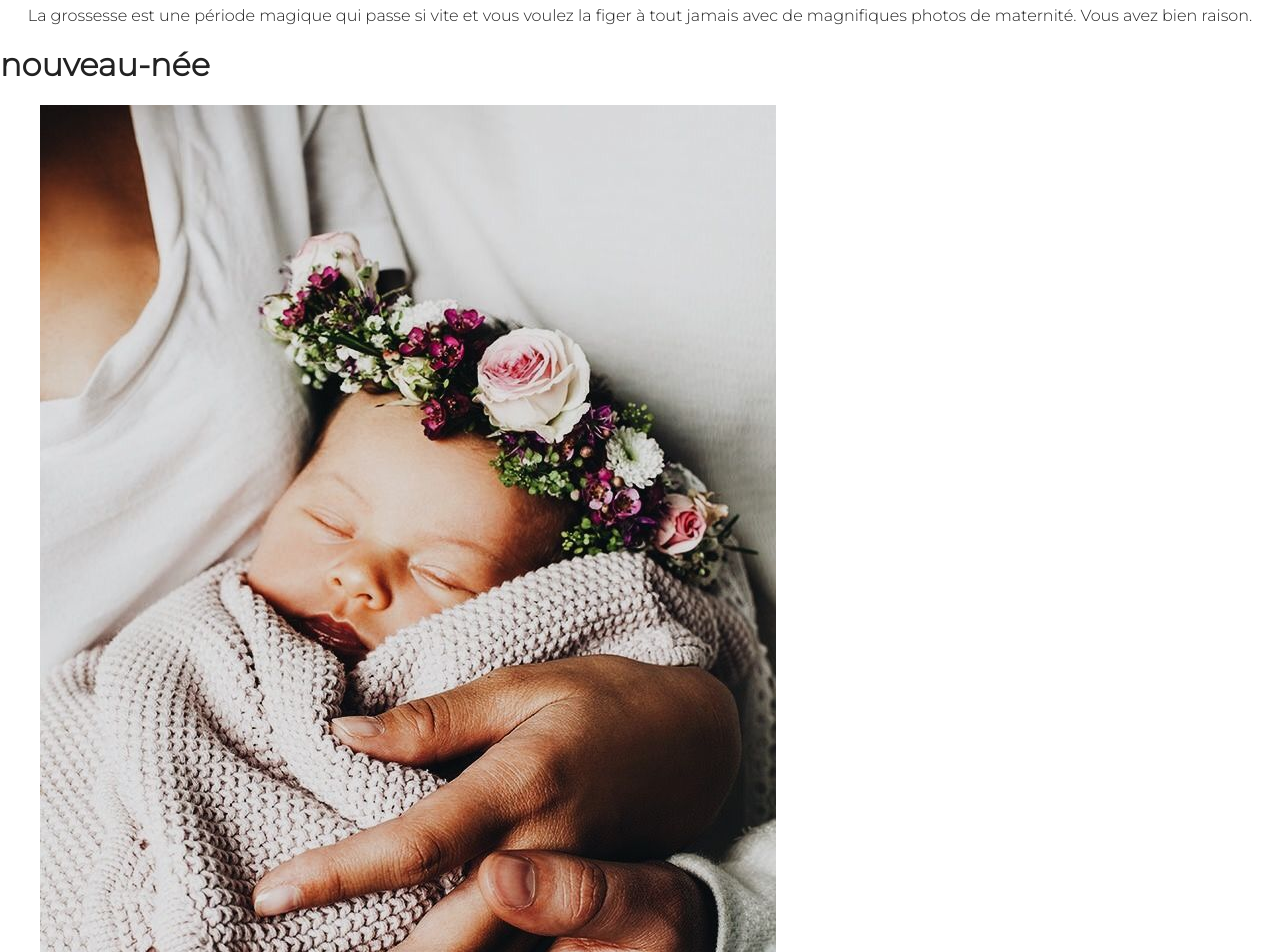
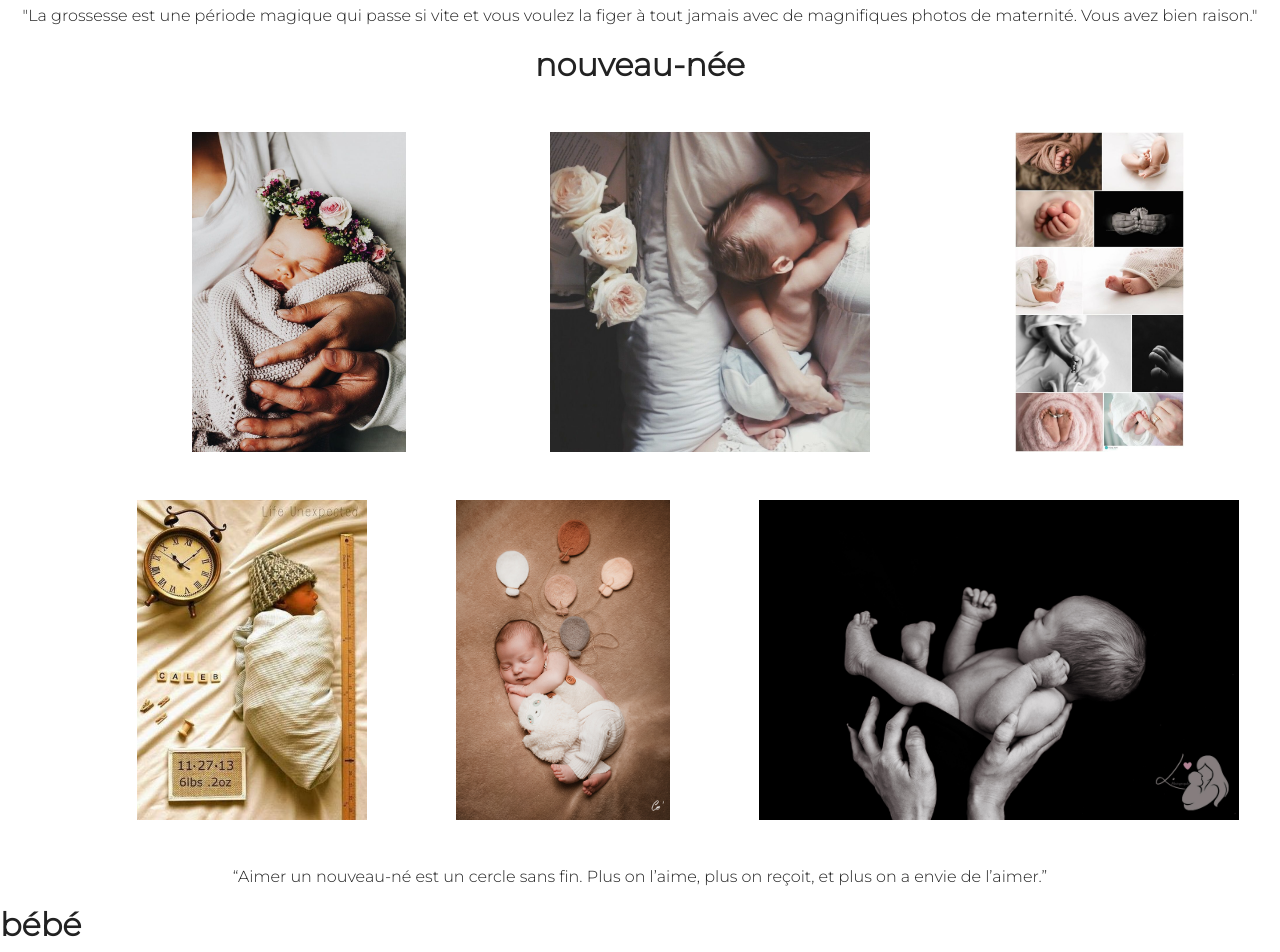
Before and after one commit to Safia5/sitebb, a website built with Parcel: page galerie.html in a window 1280 px wide. Shown: the part 920-1872 px from the top of the page. Built offline with nearby package versions, Linux system fonts and the light colour scheme.

Commit message:
modif img née

```diff
--- a/css/galerie.css
+++ b/css/galerie.css
@@ -49,12 +49,38 @@ nav .onglets a{
  .sous-titre-grossesse article{
    text-align: center;
  }
+ .img-née h1{
+   text-align: center;
+ }
+ .img-née figure{
+  display: flex;
+  justify-content: space-evenly;
+  height: 20em;
+  width: 100%;
+  margin: 3em;
+ }
+ .img-deux-née figure{
+  display: flex;
+  justify-content: space-evenly;
+  height: 20em;
+  width: 100%;
+  margin: 3em;
+ }
+.sous-titre-née{
+  text-align: center;
+}
+
 footer{
-    margin: 0;
+  margin: 0;
+  padding: 0;
+ font-family:"Montserrat", sans-serif;
+ text-align: center;
+ border-top: 5px solid#6f6f6f;
+  /*margin: 0;
     padding: 0;
     font-family:"Montserrat", sans-serif;
     margin-top: 3px;
     margin-left: 300px;
     border-top: 5px solid#6f6f6f; ;
-    text-align: center;
+    text-align: center;*/
   }
--- a/galerie.html
+++ b/galerie.html
@@ -57,8 +57,8 @@
 
         <section class="sous-titre-grossesse">
         <article>
-            <p>La grossesse est une période magique qui passe si vite et vous voulez la figer à tout jamais
-                avec de magnifiques photos de maternité. Vous avez bien raison.</p>
+            <p>"La grossesse est une période magique qui passe si vite et vous voulez la figer à tout jamais
+                avec de magnifiques photos de maternité. Vous avez bien raison."</p>
         </article>
         </section>
 
@@ -69,6 +69,11 @@
             <img src="img/nvx-né1.jpg" alt="nouveau-née">
             <img src="img/nvx-né2.jpg" alt="nouveau-née">
             <img src="img/nvx-né3.jpg" alt="nouveau-née">
+        </figure>
+        </section>
+
+        <section class="img-deux-née">
+            <figure>
             <img src="img/nvx-né4.jpg" alt="nouveau-née">
             <img src="img/nee5.jpg" alt="nouveau-née">
             <img src="img/nee6.jpg" alt="nouveau-née">
```
